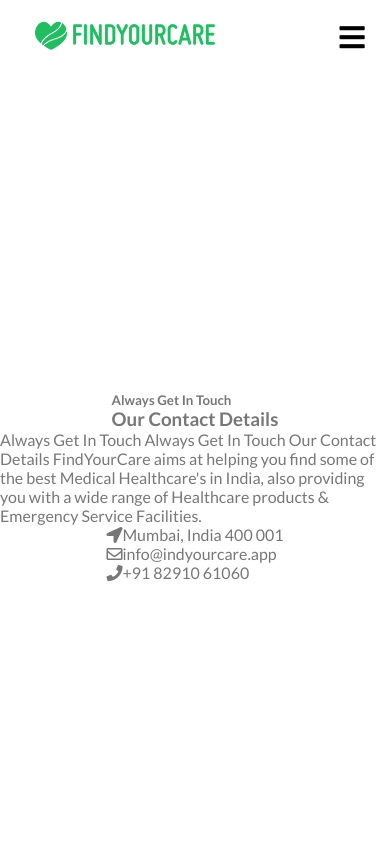
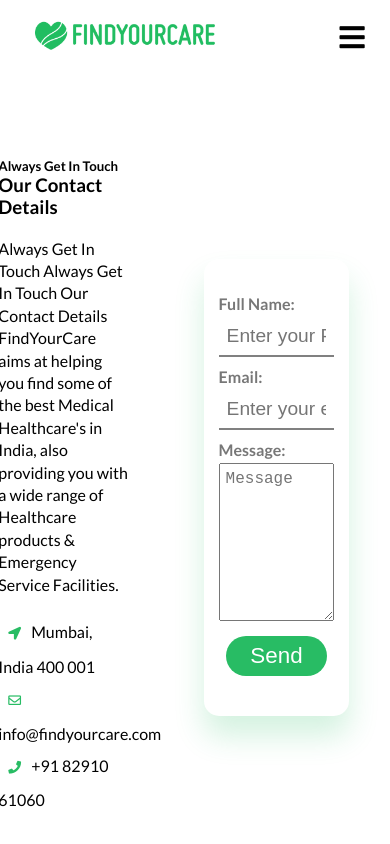
Before and after one commit to ArvindNagaonkar/FindYourCare-Version-2, a React (Create React App) app: page /contact in a window 390 px wide. Shown: the top 844 px of the page. Built offline with nearby package versions, Linux system fonts and the light colour scheme; no server answers; the database is empty.

Commit message:
contact us add and footer responsive bug fixed

```diff
--- a/src/Pages/Contact/Contact.css
+++ b/src/Pages/Contact/Contact.css
@@ -1,7 +1,100 @@
 .contact {
   display: flex;
-  flex-direction: column;
   justify-content: center;
   align-items: center;
   min-height: 100vh;
 }
+
+.contactDetailsContainer {
+  flex: 0.5;
+  display: block;
+  color: black;
+}
+
+.DetailsContainer {
+  width: 80%;
+  margin: 0 auto;
+}
+
+.conatctHeader > h3 {
+  font-weight: 700;
+}
+
+.DetailsContainer > p {
+  padding: 20px 0px;
+  line-height: 1.4rem;
+}
+
+.detailsContainer {
+  line-height: 2rem;
+}
+
+.contactDetails > i {
+  font-size: 0.8rem;
+  padding: 10px;
+  color: #28bc64;
+}
+
+.contactForm {
+  flex: 0.5;
+  display: block;
+}
+
+.contactFromContainer {
+  padding-top: 30px;
+  box-shadow: 0px 20px 30px rgba(40, 188, 100, 0.2);
+  border-radius: 15px;
+  width: 55%;
+  margin: 0 auto;
+}
+
+.inputDetail {
+  width: 80%;
+  display: flex;
+  margin: 0 auto;
+  flex-direction: column;
+  padding: 5px 0px;
+}
+.inputDetail > input {
+  font-size: 1.2rem;
+  padding: 8px;
+  border: none;
+  border-bottom: 2px solid grey;
+}
+
+.inputDetail > input:focus {
+  outline: none;
+  border-bottom: 2px solid rgb(40, 188, 100);
+}
+
+.inputDetail > label {
+  font-weight: 700;
+  padding-bottom: 4px;
+}
+
+.inputDetail > textarea {
+  padding: 6px;
+  font-size: 1rem;
+}
+
+.inputDetail > textarea:focus {
+  outline: none;
+  border: 2px solid #28bc64;
+}
+
+.submitButtonContainer {
+  padding: 10px;
+  display: block;
+}
+
+.submitButton {
+  margin: 0 auto;
+  display: block;
+  font-size: 1.4rem;
+  border: none;
+  background-color: #28bc64;
+  color: #fff;
+  padding: 7px 24px;
+  border-radius: 30px;
+  margin-bottom: 30px;
+}
--- a/src/Pages/Contact/Contact.js
+++ b/src/Pages/Contact/Contact.js
@@ -1,30 +1,108 @@
-import React from "react";
+import React, { useState } from "react";
+import { storeDb } from "../../utility/firebase";
 import "./Contact.css";
 function Contact() {
+  const [name, setName] = useState();
+  const [email, setEmail] = useState();
+  const [message, setMessage] = useState();
+
+  const handleSubmit = (e) => {
+    e.preventDefault();
+    storeDb
+      .collection("User_Messages_From_Contacts")
+      .add({
+        name: name,
+        email: email,
+        message: message,
+      })
+      .then(() => {
+        alert("Message has been submitted 🚀");
+      })
+      .catch((error) => {
+        alert(error.message);
+      });
+
+    setName("");
+    setMessage("");
+    setEmail("");
+  };
+
   return (
     <div className="contact">
+      <div className="contactDetailsContainer">
+        <div className="DetailsContainer">
           <div className="conatctHeader">
             <h5>Always Get In Touch</h5>
             <h3>Our Contact Details</h3>
           </div>
           <p>
-        Always Get In Touch Always Get In Touch Our Contact Details FindYourCare
-        aims at helping you find some of the best Medical Healthcare's in India,
-        also providing you with a wide range of Healthcare products & Emergency
-        Service Facilities.
+            Always Get In Touch Always Get In Touch Our Contact Details
+            FindYourCare aims at helping you find some of the best Medical
+            Healthcare's in India, also providing you with a wide range of
+            Healthcare products & Emergency Service Facilities.
           </p>
           <div className="detailsContainer">
             <div className="contactDetails">
-          <i class="fas fa-location-arrow"></i>
+              <i className="fas fa-location-arrow"></i>
               <span>Mumbai, India 400 001</span>
             </div>
-        <div>
-          <i class="far fa-envelope"></i>
-          <span>info@indyourcare.app</span>
+            <div className="contactDetails">
+              <i className="far fa-envelope"></i>
+              <span>info@findyourcare.com</span>
             </div>
-        <div>
-          <i class="fas fa-phone"></i>
+            <div className="contactDetails">
+              <i className="fas fa-phone"></i>
               <span>+91 82910 61060</span>
+            </div>
+          </div>
+        </div>
+      </div>
+      <div className="contactForm">
+        <div className="contactFromContainer">
+          <form onSubmit={handleSubmit}>
+            <div className="inputDetail">
+              <label For="Full Name">Full Name:</label>
+              <input
+                type="text"
+                placeholder="Enter your Full name"
+                name="Full Name"
+                value={name}
+                onChange={(e) => {
+                  setName(e.target.value);
+                }}
+                required
+              ></input>
+            </div>
+            <div className="inputDetail">
+              <label For="email">Email:</label>
+              <input
+                type="email"
+                placeholder="Enter your email"
+                name="Email"
+                value={email}
+                onChange={(e) => {
+                  setEmail(e.target.value);
+                }}
+                required
+              ></input>
+            </div>
+            <div className="inputDetail">
+              <label For="message">Message:</label>
+              <textarea
+                placeholder="Message"
+                name="message"
+                value={message}
+                onChange={(e) => setMessage(e.target.value)}
+                cols="10"
+                rows="8"
+              ></textarea>
+            </div>
+            <div className="submitButtonContainer">
+              <button type="submit" className="submitButton">
+                Send
+              </button>
+            </div>
+          </form>
         </div>
       </div>
     </div>
--- a/src/Pages/Home Page/footer/Footer.css
+++ b/src/Pages/Home Page/footer/Footer.css
@@ -78,7 +78,7 @@
   transition: all 0.4s ease-out;
 }
 
-@media screen and (max-width: 1120px) {
+@media screen and (max-width: 1226px) {
   .footer {
     height: 63vh;
   }
@@ -93,7 +93,8 @@
     height: 70vh;
   }
 }
-@media screen and (max-width: 720px) {
+
+@media screen and (max-width: 730px) {
   .footer-3 {
     display: none;
   }
@@ -102,7 +103,13 @@
   }
 }
 
-@media screen and (max-width: 535px) {
+@media screen and (max-width: 790px) {
+  .footer-heading {
+    margin-right: 3rem;
+  }
+}
+
+@media screen and (max-width: 540px) {
   .footer {
     height: 90vh;
     padding-top: 0rem;
@@ -110,10 +117,21 @@
 
   .footer-heading {
     margin-top: 0rem;
+    margin-right: 3rem;
+  }
+
+  .footer-2 {
+    margin-right: 40px;
   }
 
   .footer-container {
     padding-top: 1.8rem;
+  }
+}
+
+@media screen and (max-width: 489px) {
+  .footer-2 {
+    margin-right: 7rem;
   }
 }
 
@@ -146,3 +164,13 @@
     margin-bottom: 1rem;
   }
 }
+
+@media screen and (max-width: 292px) {
+  .footer-heading {
+    margin: 0rem;
+  }
+
+  .footer-2 {
+    margin-right: 4rem;
+  }
+}
--- a/src/Pages/Home Page/footer/Footer.js
+++ b/src/Pages/Home Page/footer/Footer.js
@@ -1,9 +1,27 @@
 import React, { useState } from "react";
 import "./Footer.css";
 import { Link as Rlink } from "react-router-dom";
+import { storeDb } from "../../../utility/firebase";
 
 function Footer() {
   const [email, setEmail] = useState("");
+
+  const handleSubmit = (e) => {
+    e.preventDefault();
+    storeDb
+      .collection("Newslatter_Subscribers")
+      .add({
+        email: email,
+      })
+      .then(() => {
+        alert("You are successfully joined our newsletter 👍");
+      })
+      .catch((error) => {
+        alert(error.message);
+      });
+
+    setEmail("");
+  };
 
   return (
     <div className="footer-container">
@@ -20,7 +38,7 @@ function Footer() {
           <Rlink to="/termsOfUse">Terms of Use</Rlink>
           <div className="aboutus-com">
             <i className="far fa-envelope"></i>
-            <span>info@findyourcare.app</span>
+            <span>info@findyourcare.com</span>
           </div>
           <div className="aboutus-com">
             <i className="fas fa-phone"></i>
@@ -84,7 +102,7 @@ function Footer() {
         </div>
         <div className="footer-email-form">
           <h2>Join our Newsletter</h2>
-          <form>
+          <form onSubmit={handleSubmit}>
             <input
               type="email"
               placeholder="enter@example.com"
--- a/src/utility/firebase.js
+++ b/src/utility/firebase.js
@@ -1,5 +1,6 @@
 import firebase from "firebase/app";
 import "firebase/firebase-database";
+import "firebase/firestore";
 
 const app = firebase.initializeApp({
   apiKey: process.env.REACT_APP_FIREBASE_API_KEY,
@@ -12,5 +13,6 @@ const app = firebase.initializeApp({
 });
 
 export const db = app.database();
+export const storeDb = app.firestore();
 
 export default app;
```
Lines whose indentation alone changed are shown as unchanged.
